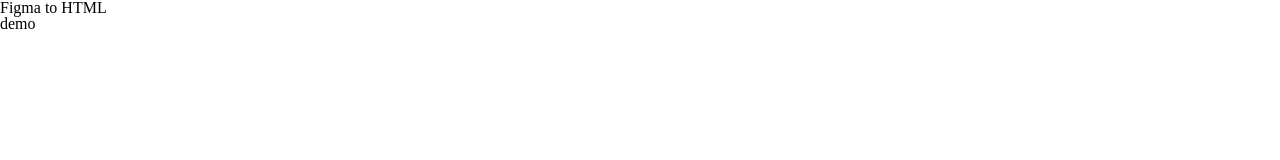
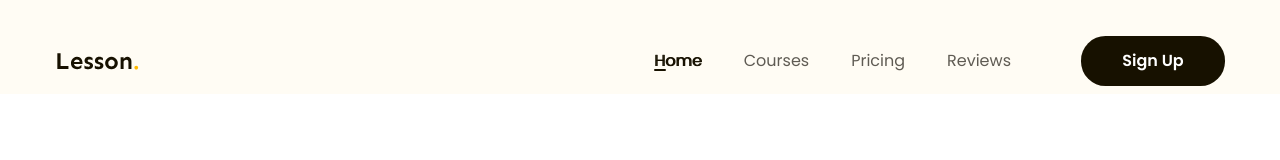
Before and after one commit to danhle4064/figma_to_html, a plain HTML site: page index.html in a window 1280 px wide. Drawn offline with Linux system fonts and the light colour scheme.

Commit message:
p3 làm phần header

```diff
--- a/assets/css/style.css
+++ b/assets/css/style.css
@@ -7,4 +7,81 @@ html {
 /* khôi phục cỡ chữ mặc định theo rem */
 body {
   font-size: 1.6rem;
+  font-family: "Poppins", serif;
 }
+/* ========================thuộc tính chung cho cả web======================= */
+a {
+  text-decoration: none;
+}
+.btn {
+  display: inline-block;
+  padding: 0 16px;
+  line-height: 50px;
+  min-width: 118px;
+  color: #fff;
+  text-align: center;
+  font-size: 1.6rem;
+  font-weight: 600;
+  border-radius: 24.5px;
+  background: #171100;
+}
+.main-content {
+  width: 1170px;
+  /* căn giữa với margin left và right */
+  margin-left: auto;
+  margin-right: auto;
+  /* hàm calc giữ nội dung cố định, không sát lề khi co dãn trang web (trái phải đều cách lề 24px do căn giữa (48px chia đôi)) */
+  max-width: calc(100% - 48px);
+}
+/* ========================header======================= */
+.header {
+  background: #fffcf4;
+}
+.header.fixed {
+  position: sticky;
+  top: -28px;
+  /* do padding top là 36px mà ta muốn nó chạy tới 8px dừng lại nên ta lấy 36-8 ra 28 mà ở phía trên là âm nên thêm dấu - */
+}
+.header .body-header {
+  /* tác động vào class body header là con của class header */
+  display: flex;
+  align-items: center;
+  padding: 36px 0 8px;
+}
+.nav {
+  /* căn toàn bộ thanh nav bao gồm btn sign up sang trái */
+  margin-left: auto;
+}
+.nav ul {
+  /* tác động vào thẻ ul là con của class nav */
+  display: flex;
+}
+.nav a {
+  position: relative; /* điều chỉnh vị trí dấu gạch ngang dưới chữ Home */
+  color: #5f5b53;
+  font-size: 1.6rem;
+  padding: 8px 21px;
+}
+.nav li.active a,
+.nav a:hover {
+  /* tạo hiệu ứng khi rê chuột qua thẻ a */
+  color: #171100;
+  /* font-weight: 600; */
+  text-shadow: 1px 0 0 currentColor;
+}
+.nav li.active a::after {
+  position: absolute;
+  left: 21px; /* điều chỉnh vị trí dấu gạch ngang dưới chữ Home */
+  display: block;
+  content: "";
+  width: 12px;
+  height: 2px;
+  border-radius: 1px;
+  background: #171100;
+}
+.header .btn-sign-up {
+  width: 144px;
+}
+.header .action {
+  margin-left: 49px;
+}
--- a/index.html
+++ b/index.html
@@ -5,12 +5,47 @@
     <meta name="viewport" content="width=device-width, initial-scale=1.0" />
     <!-- reset css -->
     <link rel="stylesheet" href="./assets/css/reset.css" />
+    <!-- embed font -->
+    <link rel="preconnect" href="https://fonts.googleapis.com" />
+    <link rel="preconnect" href="https://fonts.gstatic.com" crossorigin />
+    <link
+      href="https://fonts.googleapis.com/css2?family=Poppins:ital,wght@0,400;0,500;0,600;0,700;1,400&display=swap"
+      rel="stylesheet"
+    />
     <!-- style css -->
     <link rel="stylesheet" href="./assets/css/style.css" />
     <title>Figma to HTML</title>
   </head>
   <body>
-    <h1>Figma to HTML</h1>
-    <h2>demo</h2>
+    <!-- header -->
+    <header class="header fixed">
+      <div class="main-content">
+        <div class="body-header">
+          <!-- logo -->
+          <img src="./assets/img/logo.svg" alt="Lesson" class="logo" />
+          <!-- nav (thanh điều hướng của web)-->
+          <nav class="nav">
+            <ul>
+              <li class="active">
+                <a href="#!">Home</a>
+              </li>
+              <li>
+                <a href="#!">Courses</a>
+              </li>
+              <li>
+                <a href="#!">Pricing</a>
+              </li>
+              <li>
+                <a href="#!">Reviews</a>
+              </li>
+            </ul>
+          </nav>
+          <!-- btn action -->
+          <div class="action">
+            <a href="#!" class="btn btn-sign-up">Sign Up</a>
+          </div>
+        </div>
+      </div>
+    </header>
   </body>
 </html>
```
Also changed, not shown: assets/img/logo.svg (added).
